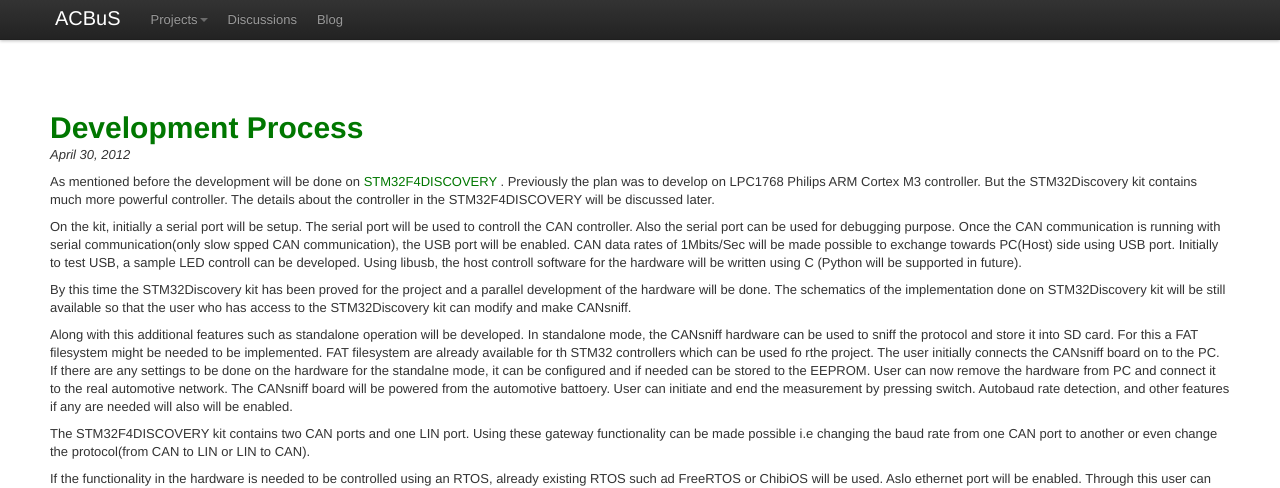
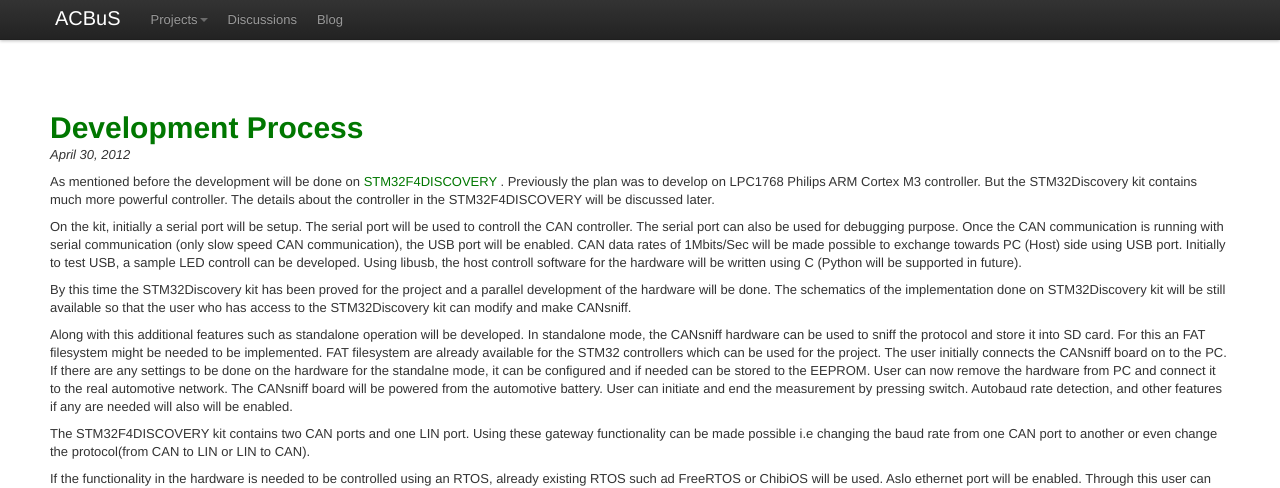
Before and after one commit to acbus/_acbus.github.com, a Jekyll site: the page built from _posts/2012-04-30-DevelopmentProcess.markdown, in a window 1280 px wide. Shown: the top 488 px of the page. Built offline with Jekyll 4.4.1, drawn with Linux system fonts in a browser that asks for light colours; Markdown is read by kramdown in place of the engine named in the settings.

Commit message:
spell check

```diff
--- a/_posts/2012-04-30-DevelopmentProcess.markdown
+++ b/_posts/2012-04-30-DevelopmentProcess.markdown
@@ -5,11 +5,11 @@ title :  Development Process
 
 As mentioned before the development will be done on <a href="http://www.st.com/internet/evalboard/product/252419.jsp"> STM32F4DISCOVERY </a>. Previously the plan was to develop on LPC1768 Philips ARM Cortex M3 controller. But the STM32Discovery kit contains much more powerful controller. The details about the controller in the STM32F4DISCOVERY will be discussed later.
 
-On the kit, initially a serial port will be setup. The serial port will be used to controll the CAN controller. Also the serial port can be used for debugging purpose. Once the CAN communication is running with serial communication(only slow spped CAN communication), the USB port will be enabled. CAN data rates of 1Mbits/Sec will be made possible to exchange towards PC(Host) side using USB port. Initially to test USB, a sample LED controll can be developed. Using libusb, the host controll software for the hardware will be written using C (Python will be supported in future).
+On the kit, initially a serial port will be setup. The serial port will be used to controll the CAN controller. The serial port can also be used for debugging purpose. Once the CAN communication is running with serial communication (only slow speed CAN communication), the USB port will be enabled. CAN data rates of 1Mbits/Sec will be made possible to exchange towards PC (Host) side using USB port. Initially to test USB, a sample LED controll can be developed. Using libusb, the host controll software for the hardware will be written using C (Python will be supported in future).
 
 By this time the STM32Discovery kit has been proved for the project and a parallel development of the hardware will be done. The schematics of the implementation done on STM32Discovery kit will be still available so that the user who has access to the STM32Discovery kit can modify and make CANsniff.
 
-Along with this additional features such as standalone operation will be developed. In standalone mode, the CANsniff hardware can be used to sniff the protocol and store it into SD card. For this a FAT filesystem might be needed to be implemented. FAT filesystem are already available for th STM32 controllers which can be used fo rthe project. The user initially connects the CANsniff board on to the PC. If there are any settings to be done on the hardware for the standalne mode, it can be configured and if needed can be stored to the EEPROM. User can now remove the hardware from PC and connect it to the real automotive network. The CANsniff board will be powered from the automotive battoery. User can initiate and end the measurement by pressing switch. Autobaud rate detection, and other features if any are needed will also will be enabled.
+Along with this additional features such as standalone operation will be developed. In standalone mode, the CANsniff hardware can be used to sniff the protocol and store it into SD card. For this an FAT filesystem might be needed to be implemented. FAT filesystem are already available for the STM32 controllers which can be used for the project. The user initially connects the CANsniff board on to the PC. If there are any settings to be done on the hardware for the standalne mode, it can be configured and if needed can be stored to the EEPROM. User can now remove the hardware from PC and connect it to the real automotive network. The CANsniff board will be powered from the automotive battery. User can initiate and end the measurement by pressing switch. Autobaud rate detection, and other features if any are needed will also will be enabled.
 
 The STM32F4DISCOVERY kit contains two CAN ports and one LIN port. Using these gateway functionality can be made possible i.e changing the baud rate from one CAN port to another or even change the protocol(from CAN to LIN or LIN to CAN).
 
```
